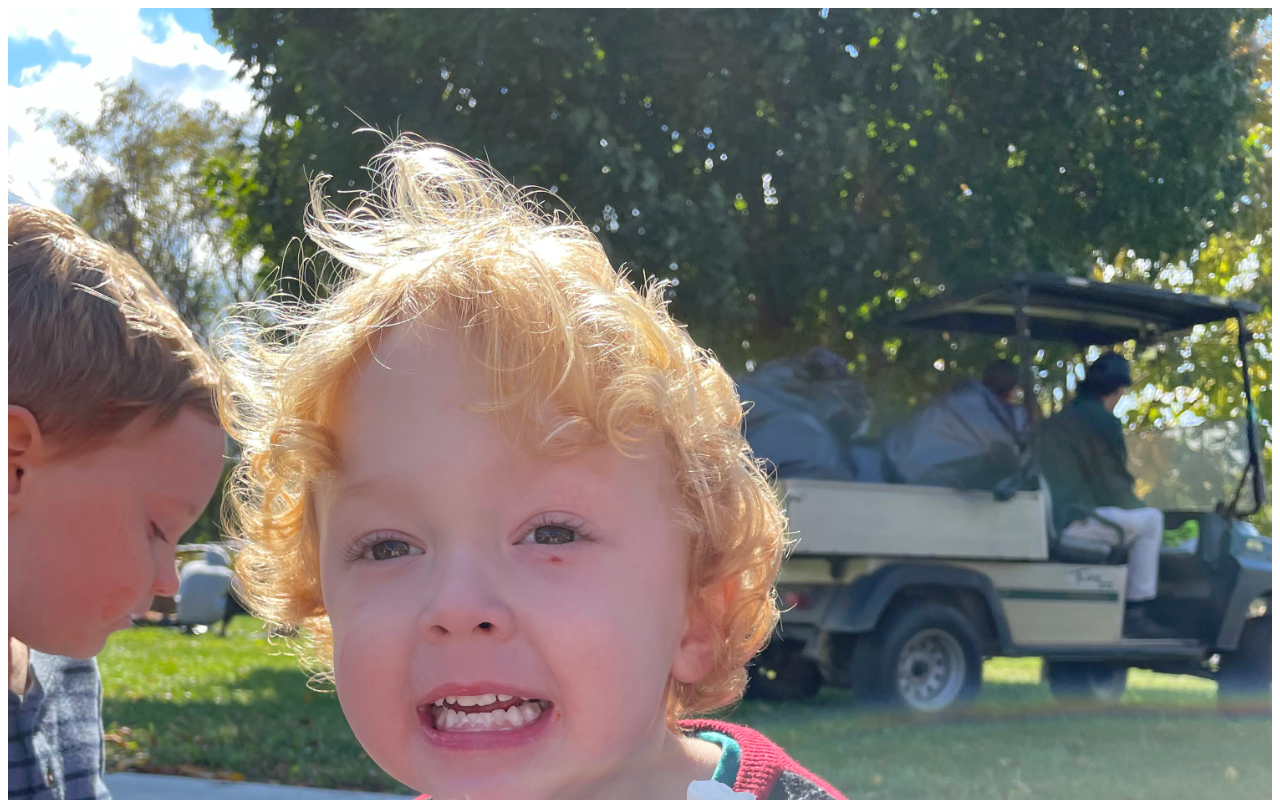
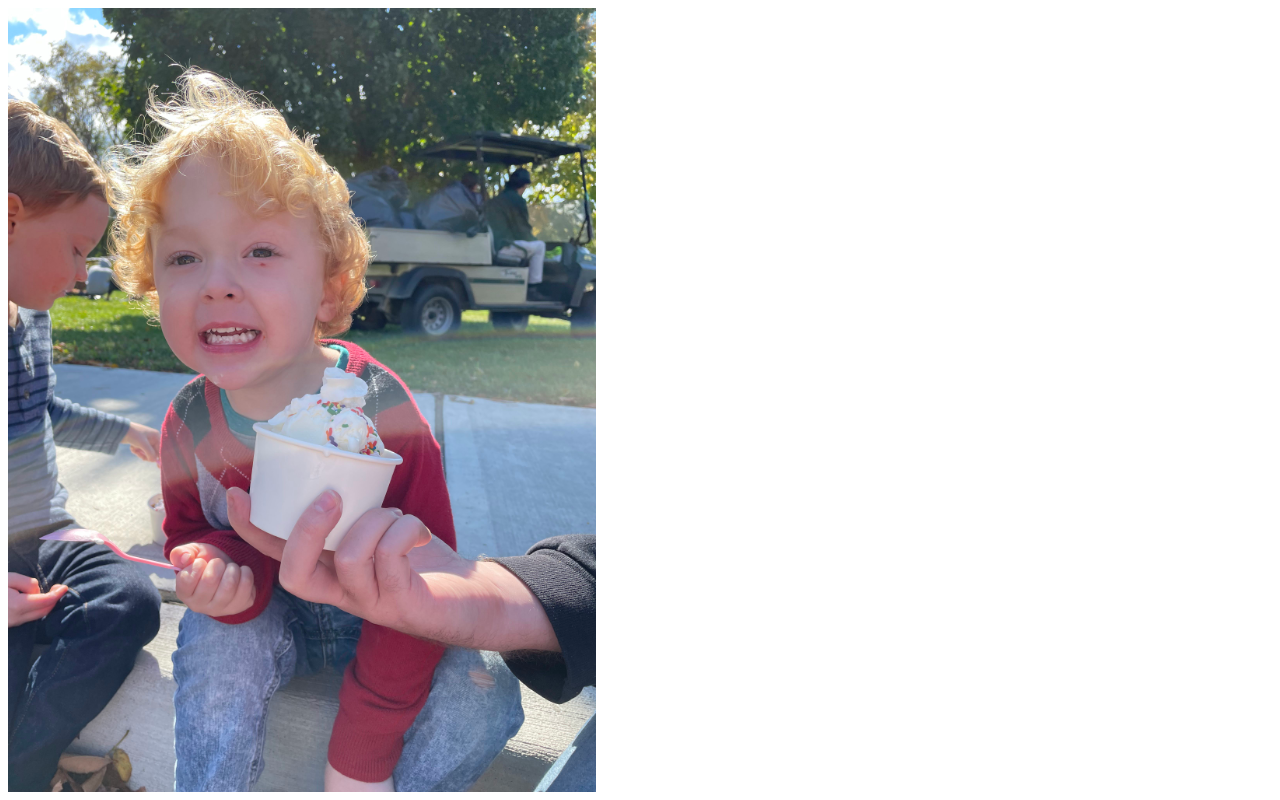
Before and after one commit to evanpw/evanpw.github.io, a plain HTML site: page index.html in a window 1280 px wide. Shown: the top 800 px of the page. Drawn offline with Linux system fonts and the light colour scheme.

Commit message:
restrict height

```diff
--- a/index.html
+++ b/index.html
@@ -1 +1 @@
-<img src="IMG_8700.jpg" width="100%"/>
+<img src="IMG_8700.jpg" height="100%"/>
```
